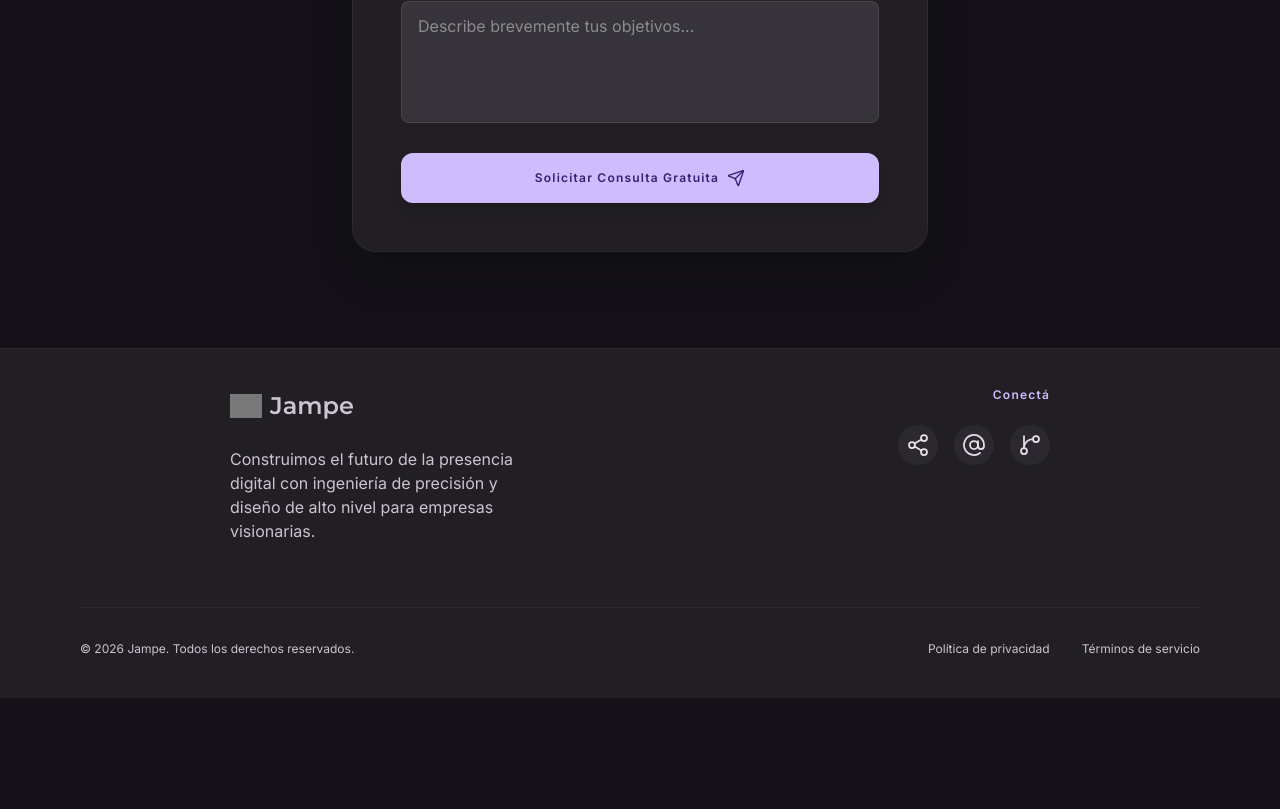
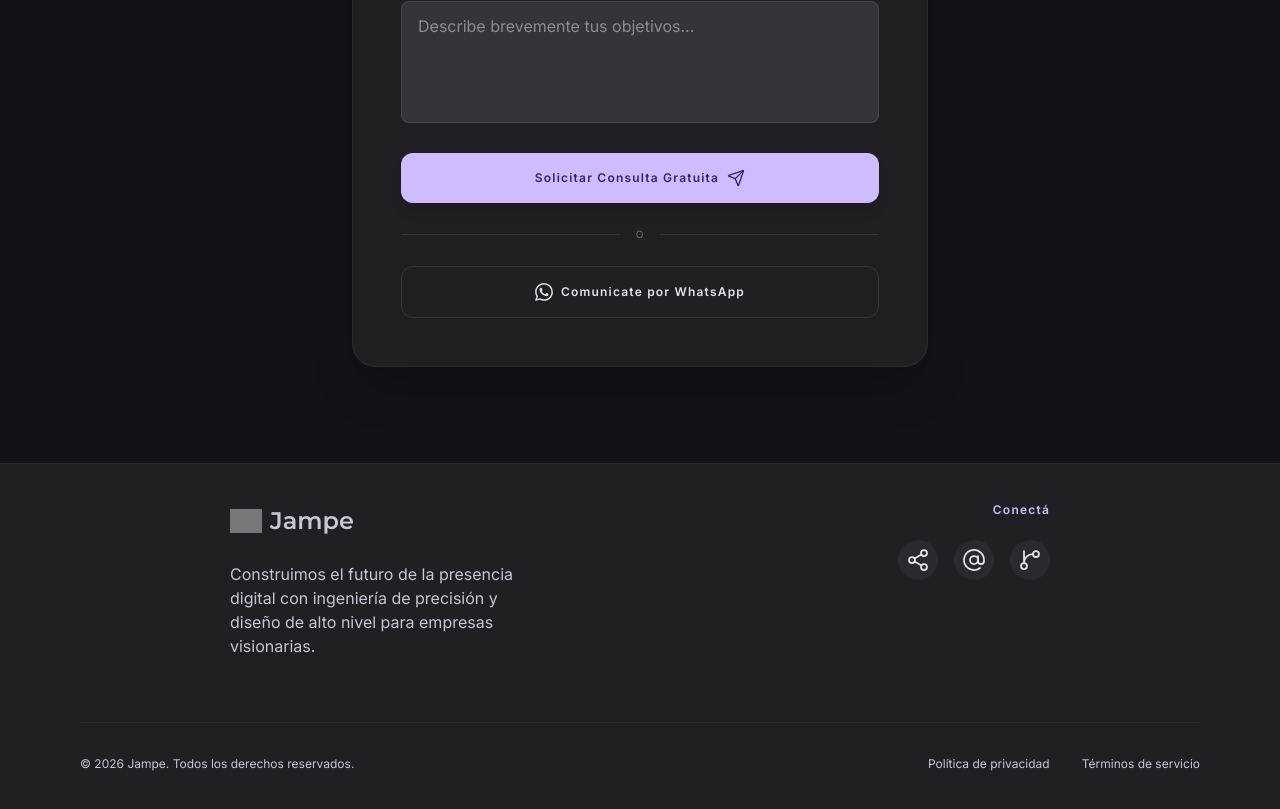
Before and after one commit to JoaquinPerrier/MS, a Next.js app: page / in a window 1280 px wide. Shown: the part 2417-3226 px from the top of the page. Before the commit the page ends 3115 px from the top, so only its background shows below. Built offline with nearby package versions, Linux system fonts and the light colour scheme; grey boxes are pictures that could not be loaded.

Commit message:
Adding whatsapp button

```diff
--- a/components/ContactForm.tsx
+++ b/components/ContactForm.tsx
@@ -5,6 +5,7 @@
 import { useForm } from "react-hook-form";
 import { Icon } from "@/components/Icon";
 import { useLegalModal } from "@/components/LegalModal";
+import { whatsappUrl } from "@/lib/site";
 import {
   contactSchema,
   contactSubjects,
@@ -101,6 +102,14 @@
   onSubmit: (event: FormEvent<HTMLFormElement>) => void;
   onReset: () => void;
 };
+
+function WhatsAppIcon() {
+  return (
+    <svg aria-hidden viewBox="0 0 24 24" className="h-[18px] w-[18px] fill-current">
+      <path d="M17.472 14.382c-.297-.149-1.758-.867-2.03-.967-.273-.099-.471-.148-.67.15-.197.297-.767.966-.94 1.164-.173.199-.347.223-.644.075-.297-.15-1.255-.463-2.39-1.475-.883-.788-1.48-1.761-1.653-2.059-.173-.297-.018-.458.13-.606.134-.133.298-.347.446-.52.149-.174.198-.298.298-.497.099-.198.05-.371-.025-.52-.075-.149-.669-1.612-.916-2.207-.242-.579-.487-.5-.669-.51-.173-.008-.371-.01-.57-.01-.198 0-.52.074-.792.372-.272.297-1.04 1.016-1.04 2.479 0 1.462 1.065 2.875 1.213 3.074.149.198 2.096 3.2 5.077 4.487.709.306 1.262.489 1.694.625.712.227 1.36.195 1.871.118.571-.085 1.758-.719 2.006-1.413.248-.694.248-1.289.173-1.413-.074-.124-.272-.198-.57-.347m-5.421 7.403h-.004a9.87 9.87 0 01-5.031-1.378l-.361-.214-3.741.982.998-3.648-.235-.374a9.86 9.86 0 01-1.51-5.26c.001-5.45 4.436-9.884 9.888-9.884 2.64 0 5.122 1.03 6.988 2.898a9.825 9.825 0 012.893 6.994c-.003 5.45-4.435 9.884-9.885 9.884m8.413-18.297A11.815 11.815 0 0012.05 0C5.495 0 .16 5.335.157 11.892c0 2.096.547 4.142 1.588 5.945L.057 24l6.305-1.654a11.882 11.882 0 005.683 1.448h.005c6.554 0 11.89-5.335 11.893-11.893a11.821 11.821 0 00-3.48-8.413z" />
+    </svg>
+  );
+}
 
 function FieldError({ message }: { message?: string }) {
   if (!message) return null;
@@ -227,6 +236,20 @@
           </>
         )}
       </button>
+      <div className="flex items-center gap-4 text-on-surface-variant/50">
+        <span className="h-px flex-1 bg-white/10" />
+        <span className="font-label-caps text-[10px] tracking-widest uppercase">o</span>
+        <span className="h-px flex-1 bg-white/10" />
+      </div>
+      <a
+        className="w-full py-4 rounded-xl font-label-caps text-label-caps border border-white/10 text-on-surface hover:border-[#25D366] hover:text-[#25D366] transition-colors flex items-center justify-center gap-2"
+        href={whatsappUrl()}
+        target="_blank"
+        rel="noreferrer"
+      >
+        <WhatsAppIcon />
+        Comunicate por WhatsApp
+      </a>
     </form>
   );
 }
--- a/lib/site.ts
+++ b/lib/site.ts
@@ -4,7 +4,13 @@
     "Construimos el futuro de la presencia digital con ingeniería de precisión y diseño de alto nivel para empresas visionarias.",
   email: "hola@jampe.com",
   phone: "+34 900 123 456",
+  whatsappMessage: "Hola, quiero hacer una consulta.",
 } as const;
+
+export function whatsappUrl() {
+  const digits = site.phone.replace(/\D/g, "");
+  return `https://wa.me/${digits}?text=${encodeURIComponent(site.whatsappMessage)}`;
+}
 
 export const images = {
   logo: "https://lh3.googleusercontent.com/aida-public/AB6AXuA21xEzeZh5e_yARf-z3V-ets90FITzx7diwea-MgAdybh-MJG1w-lcisJ-eANtRvSKGOZxrY7ofgq7HNcpwjwmt_oW9niyN-6wdByPqOJMbjo2p17a3SCElaRYsrLk9Bg9pCpdikbDfrWTSRj3coqIUfws99Zf5wwOv9Jg7wTnJRb0IGwTcdl3CogpOclH_yQpWyBGHkUooltqHaVT6oh61S3SwnJSBO3q9GYaLqutLpLWrD3nM_sR",
```
